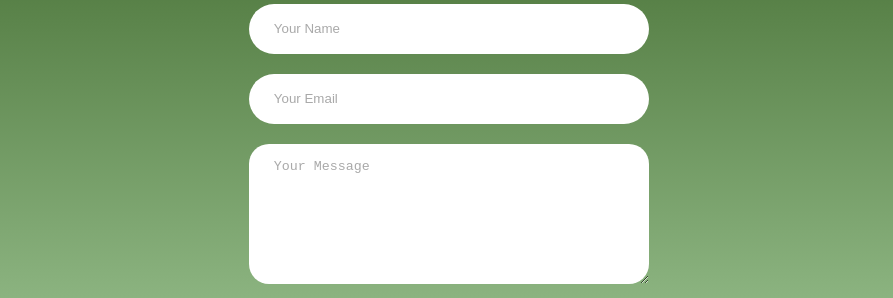
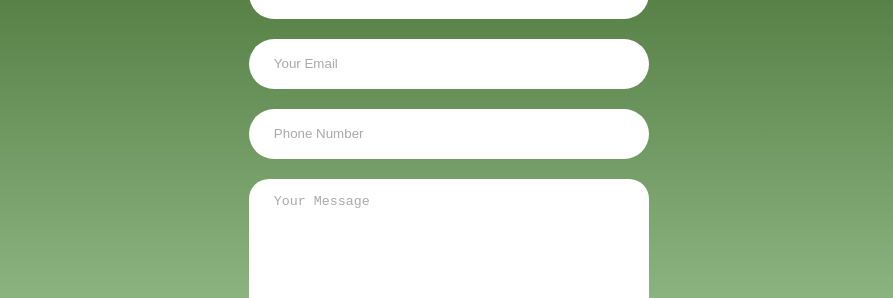
Before and after one commit to tanishsarkar28/CDS083, a website: page ContactUs.html in a window 1280 px wide. Shown: the part 329-627 px from the top of the page, 0-893 px from the left. Drawn offline with nearby package versions, Linux system fonts and the light colour scheme.

Commit message:
Update ContactUs.html

```diff
--- a/ContactUs.html
+++ b/ContactUs.html
@@ -150,6 +150,7 @@
             <input type="hidden" name="access_key" value="59ae99d9-64ef-4ae1-8a08-030235ffc3c0">
             <input type="text" name="name" placeholder="Your Name" class="contact-inputs" required>
             <input type="email" name="email" placeholder="Your Email" class="contact-inputs" required>
+            <input maxlength="10" type="tel" name="phone" placeholder="Phone Number" class="contact-inputs" required>
             <textarea name="message" placeholder="Your Message" class="contact-inputs" required></textarea>
             <button type="submit">Submit <img src="assets/arrow_icon.png" alt=""></button>
         </form>
```
